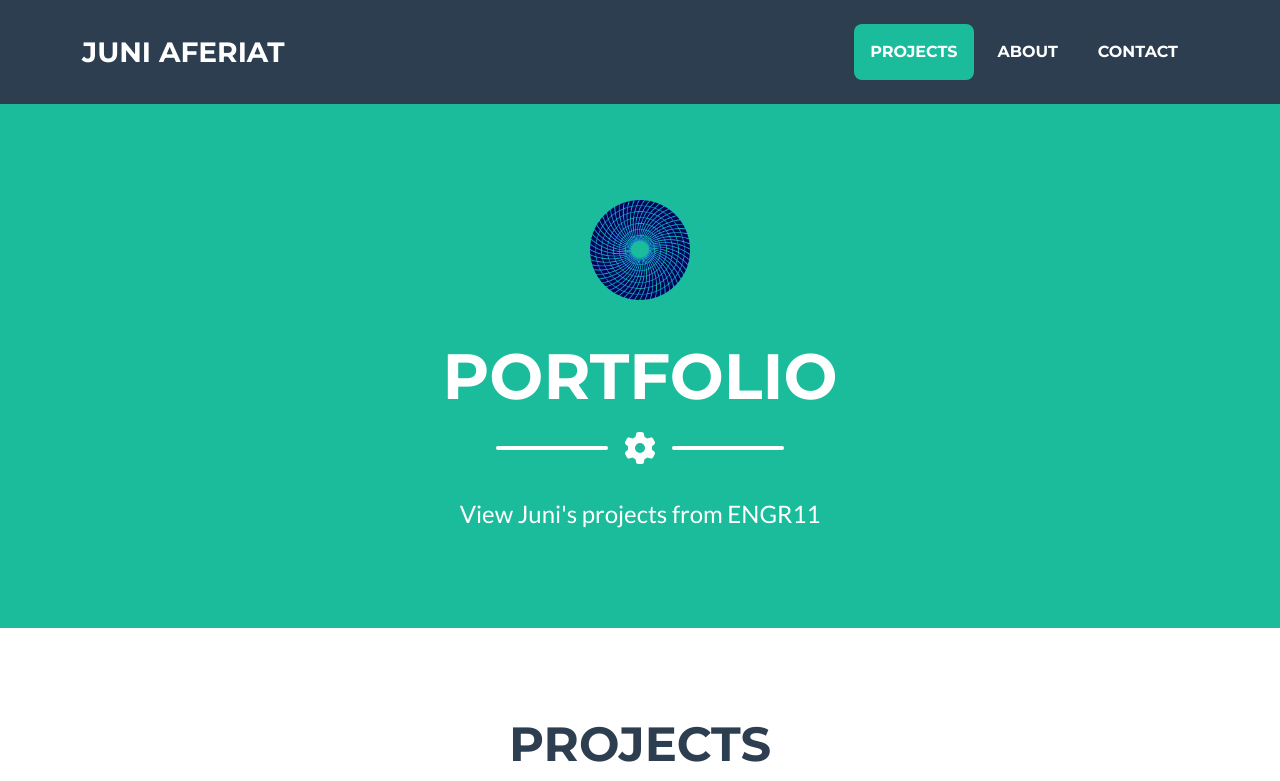
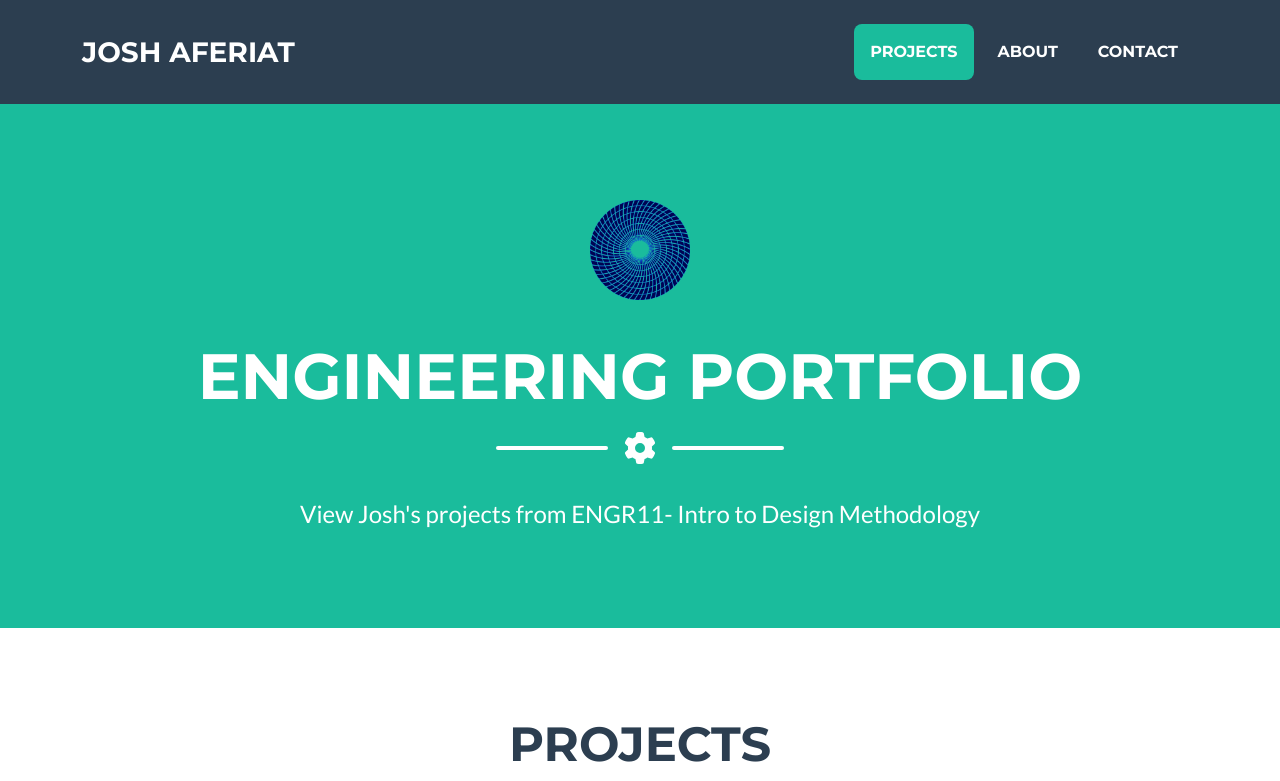
Before and after one commit to aferiate/Kickit, a plain HTML site: page index.html in a window 1280 px wide. Shown: the top 781 px of the page. Drawn offline with nearby package versions, Linux system fonts and the light colour scheme; files whose address does not match are found by name.

Commit message:
job fixes

```diff
--- a/index.html
+++ b/index.html
@@ -20,7 +20,7 @@
         <!-- Navigation-->
         <nav class="navbar navbar-expand-lg bg-secondary text-uppercase fixed-top" id="mainNav">
             <div class="container">
-                <a class="navbar-brand" href="#page-top">Juni Aferiat</a>
+                <a class="navbar-brand" href="#page-top">Josh Aferiat</a>
                 <button class="navbar-toggler text-uppercase font-weight-bold bg-primary text-white rounded" type="button" data-bs-toggle="collapse" data-bs-target="#navbarResponsive" aria-controls="navbarResponsive" aria-expanded="false" aria-label="Toggle navigation">
                     Menu
                     <i class="fas fa-bars"></i>
@@ -40,7 +40,7 @@
                 <!-- Masthead Avatar Image-->
                 <img class="img-fluid rounded mb-5" src="assets/img/circle.png" alt="..." width="100" height="100"/>
                 <!-- Masthead Heading-->
-                <h1 class="masthead-heading text-uppercase mb-0">Portfolio</h1>
+                <h1 class="masthead-heading text-uppercase mb-0">Engineering Portfolio</h1>
                 <!-- Icon Divider-->
                 <div class="divider-custom divider-light">
                     <div class="divider-custom-line"></div>
@@ -48,7 +48,7 @@
                     <div class="divider-custom-line"></div>
                 </div>
                 <!-- Masthead Subheading-->
-                <p class="masthead-subheading font-weight-light mb-0">View Juni's projects from ENGR11</p>
+                <p class="masthead-subheading font-weight-light mb-0">View Josh's projects from ENGR11- Intro to Design Methodology</p>
             </div>
         </header>
         <!-- Portfolio Section-->
@@ -155,9 +155,9 @@
                 <div class="row">
                     <!-- Footer Location-->
                     <div class="col-lg-4 mb-5 mb-lg-0">
-                        <h4 class="text-uppercase mb-4">Location</h4>
+                        <h4 class="text-uppercase mb-4"></h4>
                         <p class="lead mb-0">
-                            Nowhere
+
                         </p>
                     </div>
                     </div>
```
Also changed, not shown: 4 other files.
